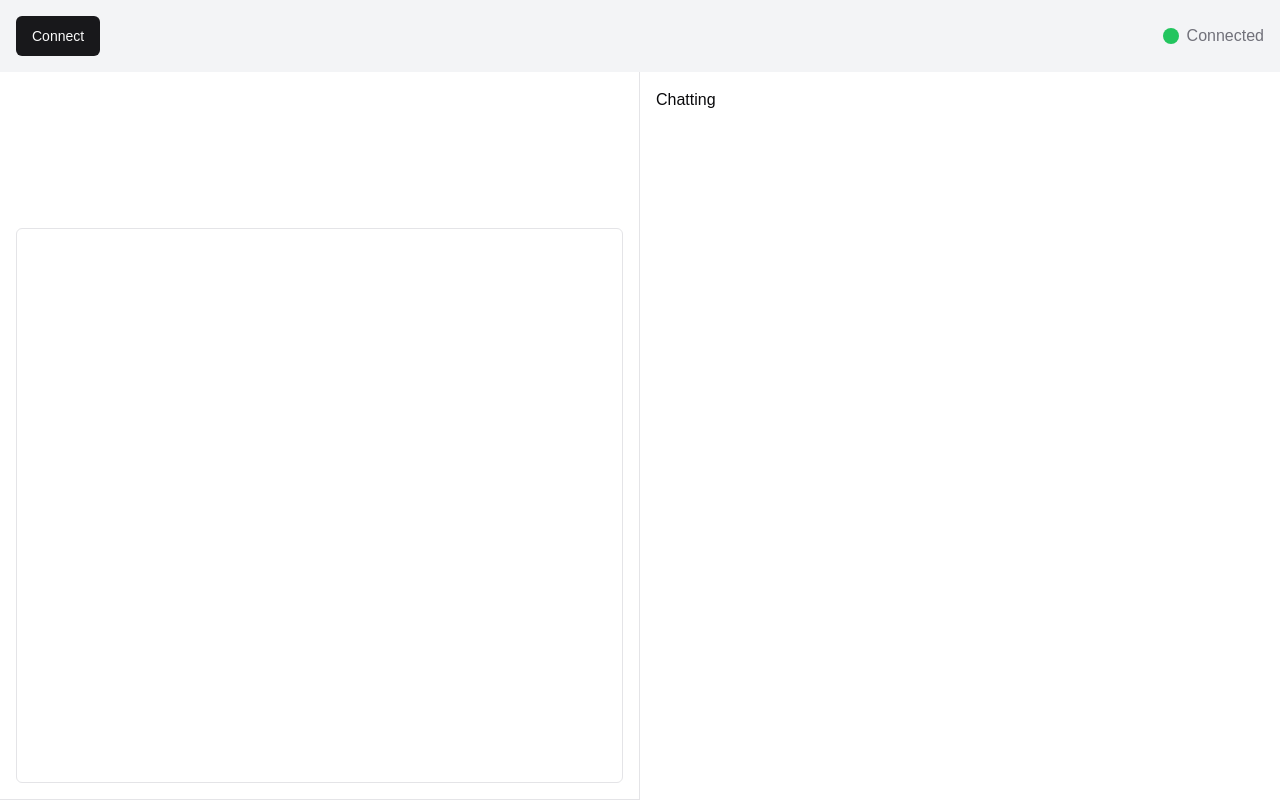
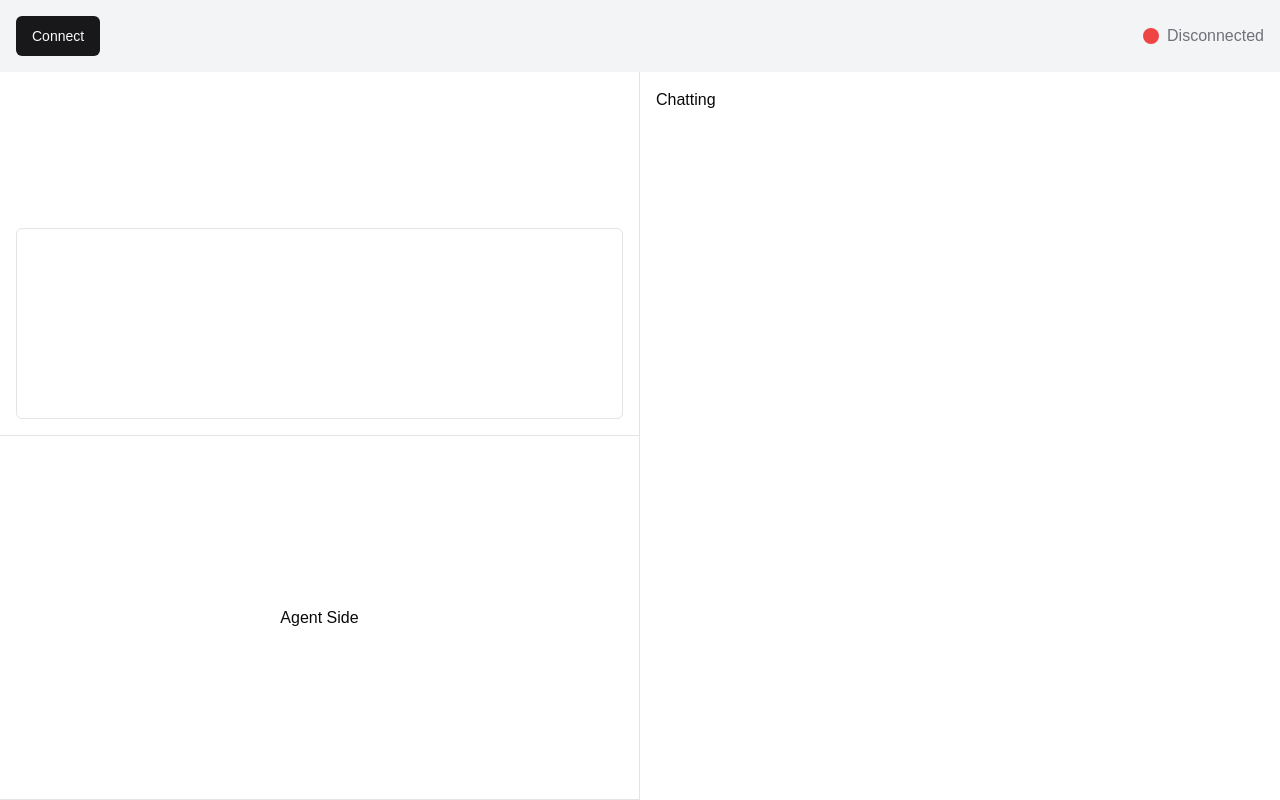
Before and after one commit to vishal-vaish/skynyx, a Next.js app: page / in a window 1280 px wide. Built offline with nearby package versions, Linux system fonts and the light colour scheme.

Commit message:
Updated the websocket hook to handle the audio chunk delay

```diff
--- a/package.json
+++ b/package.json
@@ -21,10 +21,12 @@
     "clsx": "^2.1.1",
     "lucide-react": "^0.468.0",
     "next": "15.1.1",
+    "next-themes": "^0.4.4",
     "react": "^18.3.1",
     "react-dom": "^18.3.1",
     "react-resizable-panels": "^2.1.7",
     "socket.io-client": "^4.8.1",
+    "sonner": "^1.7.1",
     "tailwind-merge": "^2.5.5",
     "tailwindcss-animate": "^1.0.7",
     "waveform-path": "^0.0.2"
--- a/src/app/page.tsx
+++ b/src/app/page.tsx
@@ -1,7 +1,7 @@
 "use client"
 
 import {Button} from "@/components/ui/button";
-import {useEffect, useRef} from "react";
+import {useRef, useState} from "react";
 import {cn} from "@/lib/utils";
 import ClientAudioContainer from "@/app/_component/ClientAudioContainer";
 import {useWebSocket} from "@/hooks/useWebSocket";
@@ -11,30 +11,31 @@ export default function Page() {
   const audioContextRef = useRef<AudioContext | null>(null);
   const streamRef = useRef<MediaStream | null>(null);
   const audioWorkletNodeRef = useRef<AudioWorkletNode | null>(null);
-  const isConnectedRef = useRef<Record<string, boolean>>({});
+  const [stream, setStream] = useState<MediaStream | null>(null);
 
   const { isConnected, connect, disconnect, send } = useWebSocket(
     WS_ENDPOINTS,
     {
       onOpen: async (endpoint) => {
         console.log(`Connected to ${endpoint}`);
-        await startRecording();
+        if (endpoint === WS_ENDPOINT_ENUM.CLIENT_AUDIO) {
+          await startRecording();
+        }
       },
       onClose: (endpoint) => {
         console.log(`Disconnected from ${endpoint}`);
-        stopRecording();
+        if (endpoint === WS_ENDPOINT_ENUM.CLIENT_AUDIO) {
+          stopRecording();
+        }
       },
       onError: (endpoint, error) => {
         console.error(`Error on ${endpoint}:`, error);
-        stopRecording();
+        if (endpoint === WS_ENDPOINT_ENUM.CLIENT_AUDIO) {
+          stopRecording();
+        }
       },
     }
   );
-
-  useEffect(() => {
-    isConnectedRef.current = isConnected;
-  }, [isConnected]);
-
 
   const startRecording = async () => {
     try {
@@ -59,7 +60,9 @@ export default function Page() {
         noiseSuppression: true,
       }
     });
+
     streamRef.current = stream;
+    setStream(stream);
 
     const workletCode = `
       class AudioChunker extends AudioWorkletProcessor {
@@ -120,6 +123,7 @@ export default function Page() {
     if (streamRef.current) {
       streamRef.current.getTracks().forEach(track => track.stop());
       streamRef.current = null;
+      setStream(null);
     }
   };
 
@@ -127,19 +131,20 @@ export default function Page() {
     <div className="flex flex-col h-screen">
       <header className="bg-gray-100 p-4 flex justify-between items-center">
         <Button
+          // onClick={isConnected ? disconnectWebSocket : connectWebSocket}
           onClick={isConnected.CLIENT_AUDIO ? disconnect : connect}
-          // onClick={isConnected.CLIENT_AUDIO ? disconnectWebSocket : startRecording}
+          // onClick={isConnected ? disconnectWebSocket : startRecording}
         >
           {isConnected.CLIENT_AUDIO ? "Disconnect" : "Connect"}
         </Button>
 
         <div className="flex justify-center items-center gap-2">
           <div className={cn("w-4 h-4 rounded-full",
-            isConnected ? "bg-green-500" : "bg-red-500",
+            isConnected.CLIENT_AUDIO ? "bg-green-500" : "bg-red-500",
           )}
           />
           <div className="text-muted-foreground">
-            {isConnected ? "Connected" : "Disconnected"}
+            {isConnected.CLIENT_AUDIO ? "Connected" : "Disconnected"}
           </div>
         </div>
       </header>
@@ -147,13 +152,11 @@ export default function Page() {
         <div className="w-1/2 flex flex-col border-r">
           <ClientAudioContainer
             audioContext={audioContextRef.current}
-            stream={streamRef.current}
+            stream={stream}
           />
-          {/*<ClientAudioContainer*/}
-          {/*  audioContext={audioContextRef.current}*/}
-          {/*  stream={streamRef.current}*/}
-          {/*  volumeRef={volumeRef}*/}
-          {/*/>*/}
+          <div className="flex items-center justify-center w-full h-full p-4 border-b flex-col">
+            Agent Side
+          </div>
         </div>
         <div className="w-1/2 p-4 overflow-y-auto">
           <div>Chatting</div>
--- /dev/null
+++ b/src/components/ui/sonner.tsx
@@ -0,0 +1,31 @@
+"use client"
+
+import { useTheme } from "next-themes"
+import { Toaster as Sonner } from "sonner"
+
+type ToasterProps = React.ComponentProps<typeof Sonner>
+
+const Toaster = ({ ...props }: ToasterProps) => {
+  const { theme = "system" } = useTheme()
+
+  return (
+    <Sonner
+      theme={theme as ToasterProps["theme"]}
+      className="toaster group"
+      toastOptions={{
+        classNames: {
+          toast:
+            "group toast group-[.toaster]:bg-background group-[.toaster]:text-foreground group-[.toaster]:border-border group-[.toaster]:shadow-lg",
+          description: "group-[.toast]:text-muted-foreground",
+          actionButton:
+            "group-[.toast]:bg-primary group-[.toast]:text-primary-foreground",
+          cancelButton:
+            "group-[.toast]:bg-muted group-[.toast]:text-muted-foreground",
+        },
+      }}
+      {...props}
+    />
+  )
+}
+
+export { Toaster }
--- a/src/hooks/useWebSocket.ts
+++ b/src/hooks/useWebSocket.ts
@@ -2,54 +2,63 @@ import { useEffect, useRef, useState, useCallback } from 'react';
 
 interface WebSocketOptions {
   onMessage?: (event: MessageEvent, endpoint: string) => void;
-  onOpen?: (endpoint: string) => void;
+  onOpen?: (endpoint: string) => Promise<void> | void;
   onClose?: (endpoint: string) => void;
   onError?: (endpoint: string, error: Event) => void;
+}
+
+interface WebSocketConnection {
+  socket: WebSocket;
+  bufferQueue: Array<string | ArrayBuffer | Blob>;
+  isConnecting: boolean;
 }
 
 export const useWebSocket = (
   endpoints: Record<string, string>,
   options: WebSocketOptions = {}
 ) => {
-  const {
-    onMessage,
-    onOpen,
-    onClose,
-    onError,
-  } = options;
+  const { onMessage, onOpen, onClose, onError } = options;
 
-  const connections = useRef<Record<string, WebSocket | null>>({});
-  const connectionStates = useRef<Record<string, boolean>>({});
+  const connections = useRef<Record<string, WebSocketConnection>>({});
   const [isConnected, setIsConnected] = useState<Record<string, boolean>>({});
-  // const [responses, setResponses] = useState<Record<string, any>>({});
+
   const isConnectedRef = useRef(isConnected);
-
   useEffect(() => {
     isConnectedRef.current = isConnected;
   }, [isConnected]);
 
-  const connect = useCallback(() => {
-    Object.entries(endpoints).forEach(([key, url]) => {
-      if (connections.current[key]?.readyState === WebSocket.OPEN) {
+  const createConnection = useCallback((key: string, url: string) => {
+    if (connections.current[key]?.socket?.readyState === WebSocket.OPEN) {
       console.log(`WebSocket ${key} is already connected`);
       return;
     }
 
     try {
       const socket = new WebSocket(url);
-        connections.current[key] = socket;
 
-        socket.onopen = () => {
+      connections.current[key] = {
+        socket,
+        bufferQueue: [],
+        isConnecting: true
+      };
+
+      socket.onopen = async () => {
         console.log(`WebSocket connected: ${key}`);
-          connectionStates.current[key] = true;
-          setIsConnected((prev) => ({ ...prev, [key]: true }));
-          onOpen?.(key);
+        const connection = connections.current[key];
+        connection.isConnecting = false;
+
+        while (connection.bufferQueue.length > 0) {
+          const data = connection.bufferQueue.shift();
+          if (data) socket.send(data);
+        }
+
+        setIsConnected(prev => ({ ...prev, [key]: true }));
+        await onOpen?.(key);
       };
 
       socket.onclose = () => {
         console.log(`WebSocket disconnected: ${key}`);
-          connectionStates.current[key] = false;
-          setIsConnected((prev) => ({ ...prev, [key]: false }));
+        setIsConnected(prev => ({ ...prev, [key]: false }));
         onClose?.(key);
       };
 
@@ -59,24 +68,25 @@ export const useWebSocket = (
       };
 
       socket.onmessage = (event) => {
-          console.log(`Message received on ${key}:`, event.data);
-          // setResponses((prev) => ({ ...prev, [key]: event.data }))
         onMessage?.(event, key);
       };
+
     } catch (error) {
       console.error(`Failed to connect WebSocket (${key}):`, error);
     }
+  }, [onMessage, onOpen, onClose, onError]);
+
+  const connect = useCallback(() => {
+    Object.entries(endpoints).forEach(([key, url]) => {
+      createConnection(key, url);
     });
-  }, [endpoints, onMessage, onOpen, onClose, onError]);
-
+  }, [endpoints, createConnection]);
 
   const disconnect = useCallback(() => {
-    Object.keys(connections.current).forEach((key) => {
-      const socket = connections.current[key];
-      if (socket) {
-        socket.close();
-        connections.current[key] = null;
-        connectionStates.current[key] = false;
+    Object.entries(connections.current).forEach(([key, connection]) => {
+      if (connection.socket) {
+        connection.socket.close();
+        delete connections.current[key];
       }
     });
     setIsConnected({});
@@ -84,10 +94,20 @@ export const useWebSocket = (
 
   const send = useCallback(
     (endpoint: keyof typeof endpoints, data: string | ArrayBuffer | Blob) => {
-      if (!isConnectedRef.current[endpoint]) return;
-      const socket = connections.current[endpoint];
-      if (socket?.readyState === WebSocket.OPEN) {
-        socket.send(data);
+      const connection = connections.current[endpoint];
+
+      if (!connection) {
+        console.error(`No connection found for endpoint: ${endpoint}`);
+        return;
+      }
+
+      if (connection.isConnecting) {
+        connection.bufferQueue.push(data);
+        return;
+      }
+
+      if (connection.socket.readyState === WebSocket.OPEN) {
+        connection.socket.send(data);
       } else {
         console.error(`WebSocket (${endpoint}) is not connected`);
       }
@@ -95,32 +115,16 @@ export const useWebSocket = (
     []
   );
 
-  // const endpointResponse = useCallback(
-  //   (endpoint: keyof typeof endpoints) => {
-  //     // const response = responses[endpoint];
-  //     if (!response) {
-  //       // console.error(`No response stored for endpoint: ${endpoint}`);
-  //       return;
-  //     }
-  //     send(endpoint, response); // Send the response back to the server
-  //   },
-  //   [responses, send]
-  // );
-
-  // Cleanup on unmount
   useEffect(() => {
     return () => {
       disconnect();
     };
   }, [disconnect]);
 
-  console.log(isConnected);
-
   return {
     isConnected,
     connect,
     disconnect,
     send,
-    // endpointResponse
   };
 };
--- a/src/types/websocketConstant.ts
+++ b/src/types/websocketConstant.ts
@@ -1,5 +1,6 @@
 export const WS_ENDPOINTS = {
   CLIENT_AUDIO: 'ws://192.168.10.10:8000/ws/audio',
+  CLIENT_TEXT: 'ws://192.168.10.10:8000/ws/transcript',
 } as const;
 
 export enum WS_ENDPOINT_ENUM {
```
Also changed, not shown: src/app/_component/ClientAudioContainer.tsx (+1 -36 lines), 1 other file (tests, documents, lock files or other folders). Lines whose indentation alone changed are shown as unchanged.
